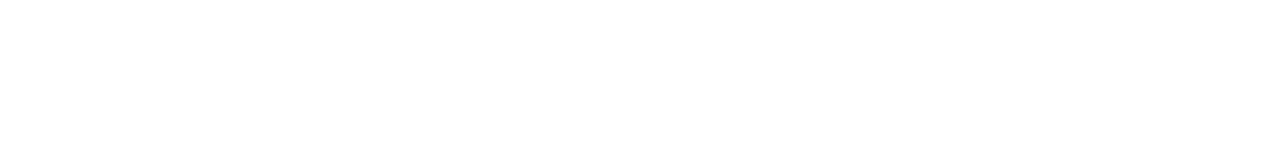
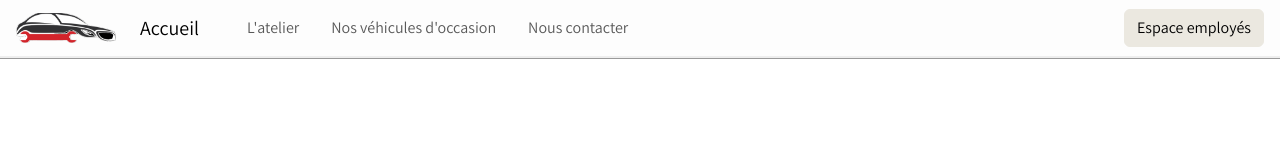
Before and after one commit to Gremlinzzz/Garage_VP, a plain HTML site: page index.html in a window 1280 px wide. Drawn offline with Linux system fonts and the light colour scheme.

Commit message:
Création barre de navigation

```diff
--- a/assets/style.css
+++ b/assets/style.css
@@ -0,0 +1,7 @@
+* {
+    font-family: 'Assistant', sans-serif;
+}
+ nav {
+    border: none;
+    border-bottom: ridge;
+ }
--- a/index.html
+++ b/index.html
@@ -14,8 +14,29 @@
 <link rel="stylesheet" href="assets/bootstrap.css">
 </head>
 
+<body>
 
-<body>
+    <!-- BARRE DE NAVIGATION -->
+    <nav class="navbar navbar-expand-md navbar-light bg-light">
+        <a class="navbar-brand ms-3" href="#">
+            <img src="images/logo_car.png" width="100" height="30" class="d-inline-block align-top me-4" alt="Logo de l'atelier">Accueil</a>
+        <button class="navbar-toggler" type="button" data-toggle="collapse" data-target="#navbarNavAltMarkup" aria-controls="navbarNavAltMarkup" aria-expanded="false" aria-label="Toggle navigation">
+          <span class="navbar-toggler-icon"></span>
+        </button>
+        <div class="collapse navbar-collapse px-2" id="navbarNavAltMarkup">
+          <div class="navbar-nav">
+            <a class="nav-item nav-link ps-4 pe-4" href="#">L'atelier</a>
+            <a class="nav-item nav-link pe-4" href="#">Nos véhicules d'occasion</a>
+            <a class="nav-item nav-link pe-4" href="#">Nous contacter</a>
+          </div>
+        </div>
+        <button class="btn btn-secondary me-3" type="button" href="#">Espace employés</button>
+    </nav>
+
+
+
+
+
 
 </body>
 </html>
```
Also changed, not shown: 1 other file.
